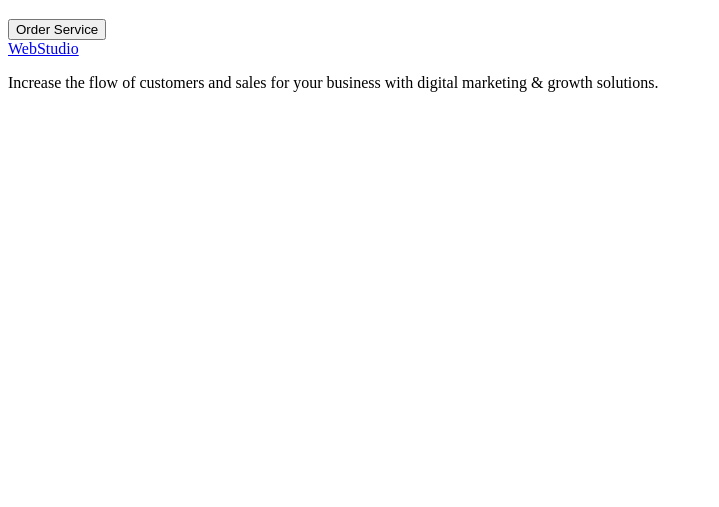
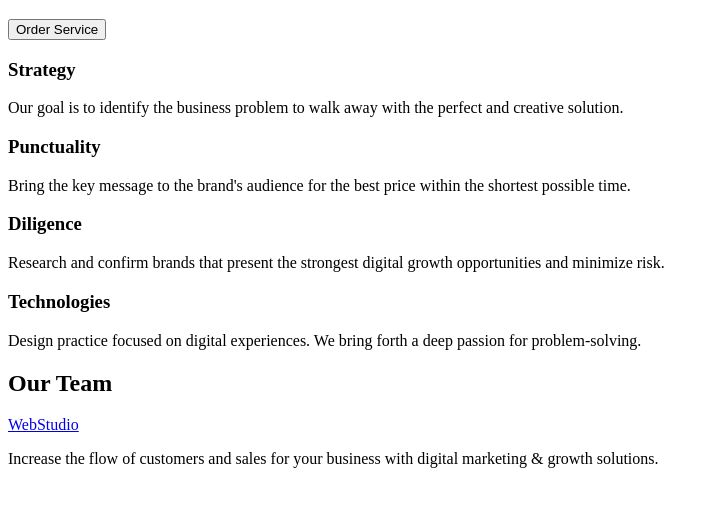
Before and after one commit to bohinich/goit-markup-hw-01, a plain HTML site: page index.html in a window 1280 px wide. Shown: the part 123-630 px from the top of the page, without its empty margins (0-719 px from the left). Drawn offline with Linux system fonts and the light colour scheme.

Commit message:
add images file

```diff
--- a/index.html
+++ b/index.html
@@ -18,7 +18,28 @@
         <h1>Effective Solutions for Your Business</h1>
         <button type="button">Order Service</button>
     </header>
-    <main></main>
+
+
+    <main>
+        <h3>Strategy</h3>
+        <p>Our goal is to identify the business
+        problem to walk away with the perfect and creative solution.</p>
+
+        <h3>Punctuality</h3>
+        <p>Bring the key message to the brand's audience for the best price within the shortest possible time.</p>
+
+        <h3>Diligence</h3>
+        <p>Research and confirm brands that present the strongest digital growth opportunities and minimize risk.</p>
+
+        <h3>Technologies</h3>
+        <p>Design practice focused on digital experiences. We bring forth a deep passion for problem-solving.</p>
+
+
+        <h2>Our Team</h2>
+
+    </main>
+
+
     <footer>
         <a href="./index.html" alt="Logo">WebStudio</a>
         <p>Increase the flow of customers and sales for your business with digital marketing & growth solutions.</p>
```
Also changed, not shown: images/1.jpg (added), images/2.jpg (added), images/3.jpg (added), images/4.jpg (added), 2 other files.
